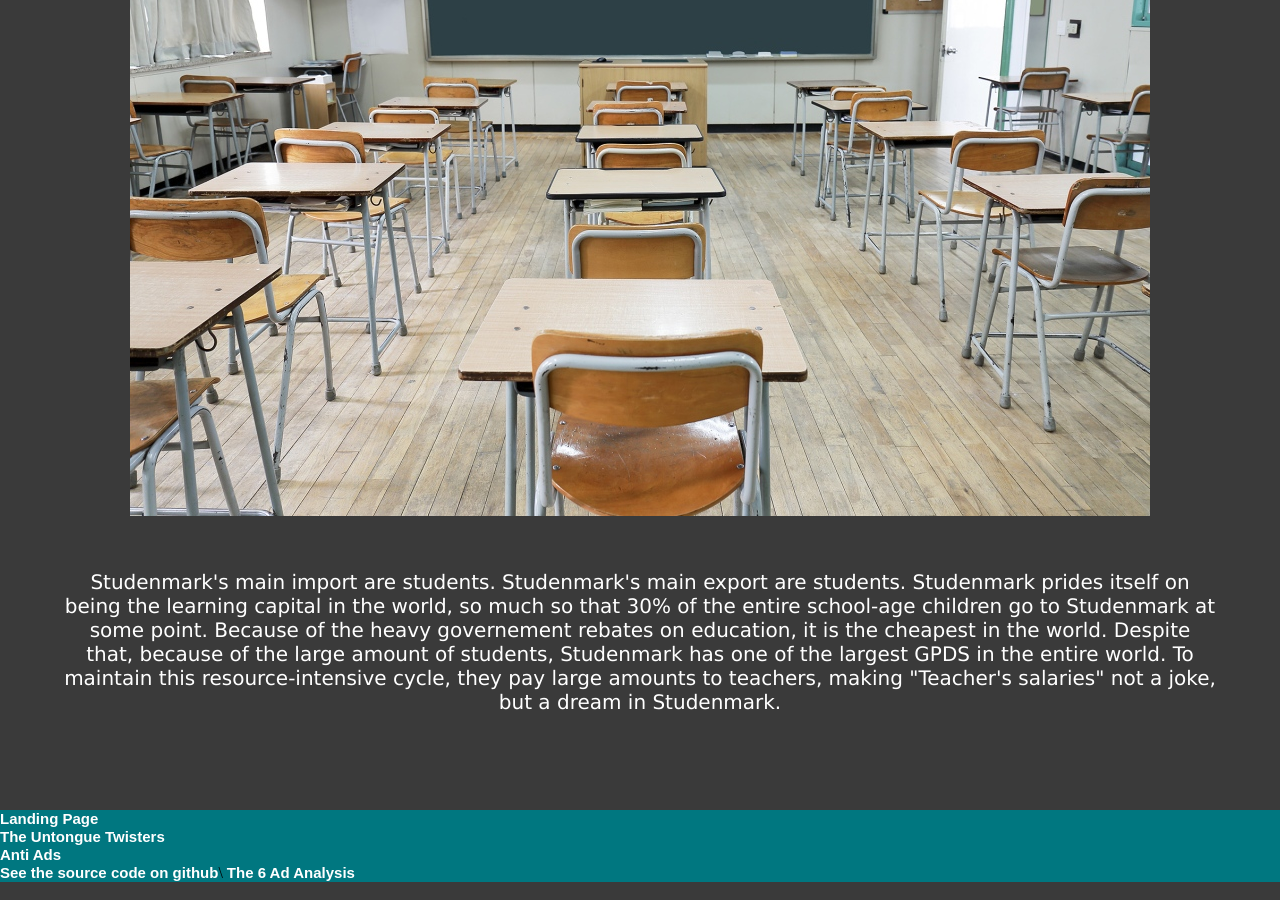
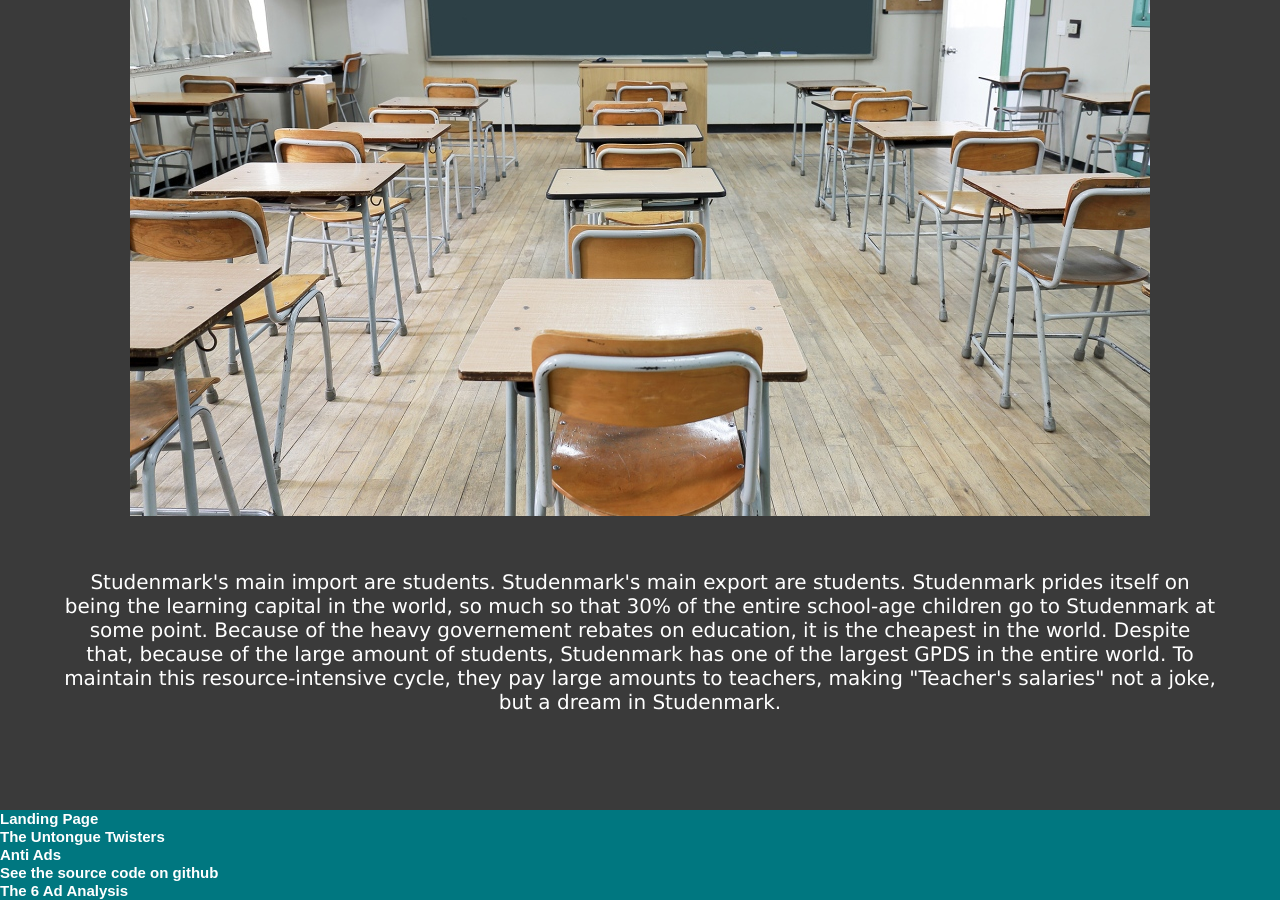
Before and after one commit to cringemoment/pain, a Jekyll site: the page about.html, which Jekyll copies as it is, in a window 1280 px wide and 900 px high, scrolled down 2444 px. Built offline with Jekyll 4.4.1, drawn with Linux system fonts in a browser that asks for light colours.

Commit message:
line break

```diff
--- a/about.html
+++ b/about.html
@@ -68,7 +68,7 @@
       <a href = "https://cringemoment.github.io/pain/"><h3 style="text-align:left; display: inline;">Landing Page</h3></a> <br>
       <a href = "https://cringemoment.github.io/pain/untounger.html"><h3 style="display: inline;">The Untongue Twisters</h3></a> <br>
       <a href = "https://cringemoment.github.io/pain/antiad.html"><h3 style="display:inline;">Anti Ads</h3><br>
-      <a href = "https://github.com/cringemoment/pain/tree/master"><h3 style = "text-align:left; display: inline;">See the source code on github</h3></a>\
+      <a href = "https://github.com/cringemoment/pain/tree/master"><h3 style = "text-align:left; display: inline;">See the source code on github</h3></a><br>
       <a href = "https://cringemoment.github.io/pain/adanal.html"><h3 style="text-align:left; display: inline;">The 6 Ad Analysis</h3></a> <br>
       </div>
     </body>
```
